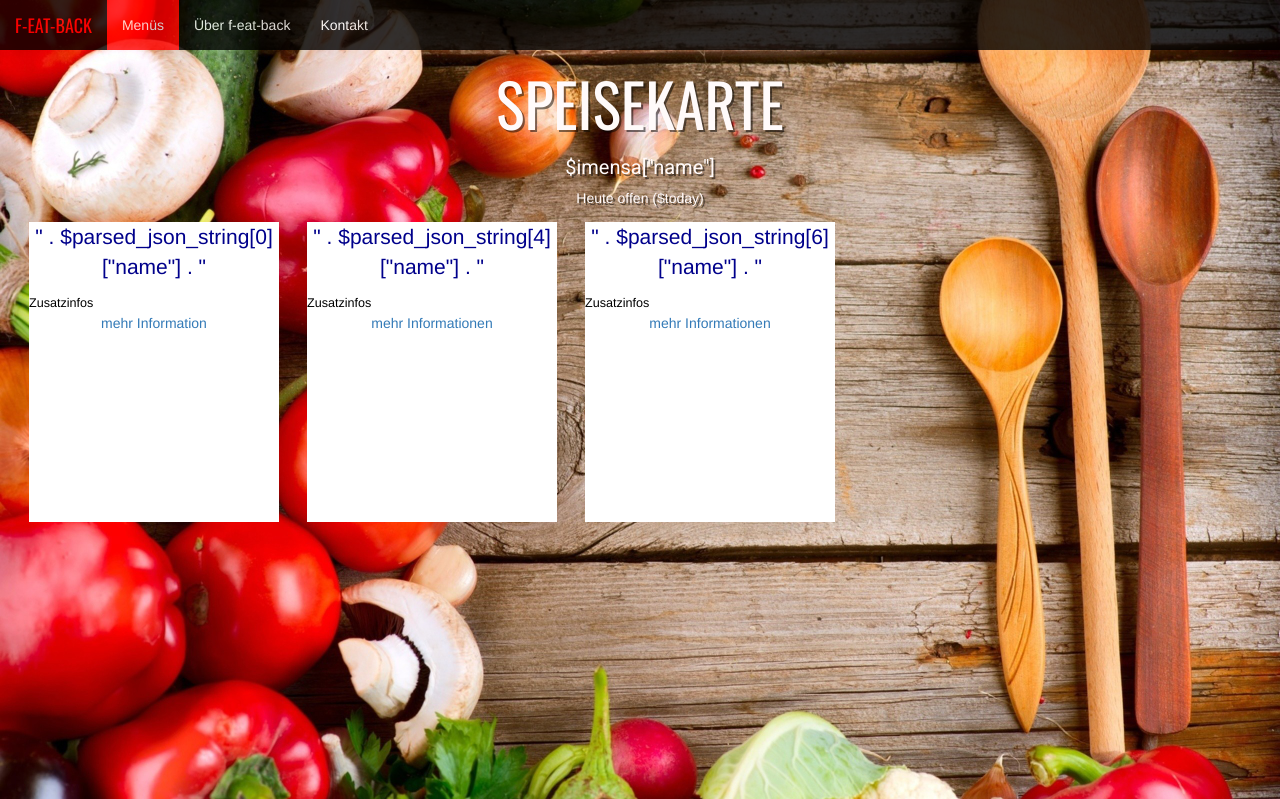
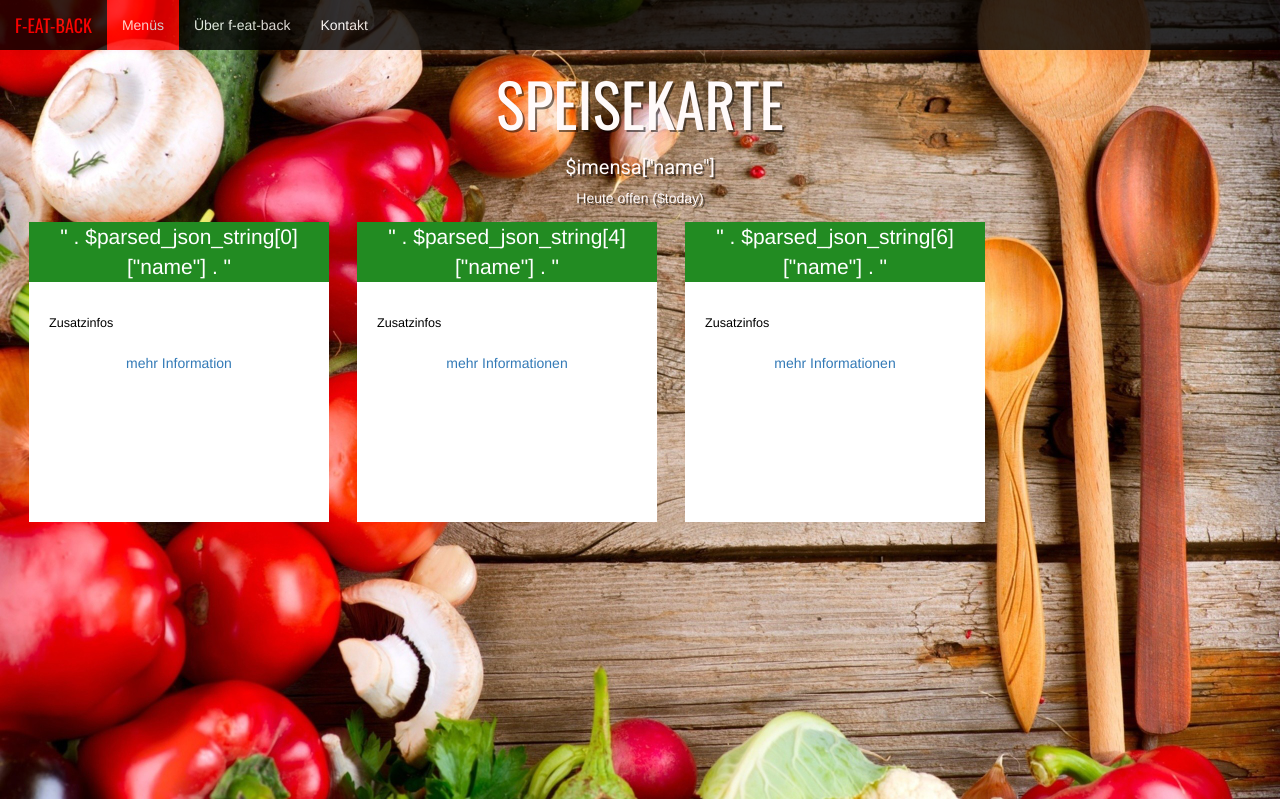
Before and after one commit to paulstrobel/featback, a PHP site: page /index.html in a window 1280 px wide. Shown: the top 799 px of the page. Run offline with PHP 8.4, Linux system fonts and the light colour scheme.

Commit message:
Schönere Darstellung der Mahlzeiten-Schilder

```diff
--- a/src/css/template.css
+++ b/src/css/template.css
@@ -96,7 +96,7 @@
 }
 
 .block{
-	width: 250px;
+	width: 300px;
     float: left;
 	background:white;
 	position: relative;
@@ -106,7 +106,7 @@
 }
 
 .block:hover{
-    background-color: grey;
+    margin-top: 8px;
 }
 
 
@@ -114,8 +114,9 @@
 /*.block > div {display: inline-block;}*/
 .title{
 	font-size: 1.5em;
-	color: darkblue;
+	color: white;
 	margin-bottom: 0.4em;
+    background-color: forestgreen;
 }
 .smalltitle{
 	font-size: 1em;
@@ -126,6 +127,7 @@
 	font-size: 0.9em;
 	text-align: left;
     color:black;
+    padding: 20px;
 }
 
 /*Media Query
```
